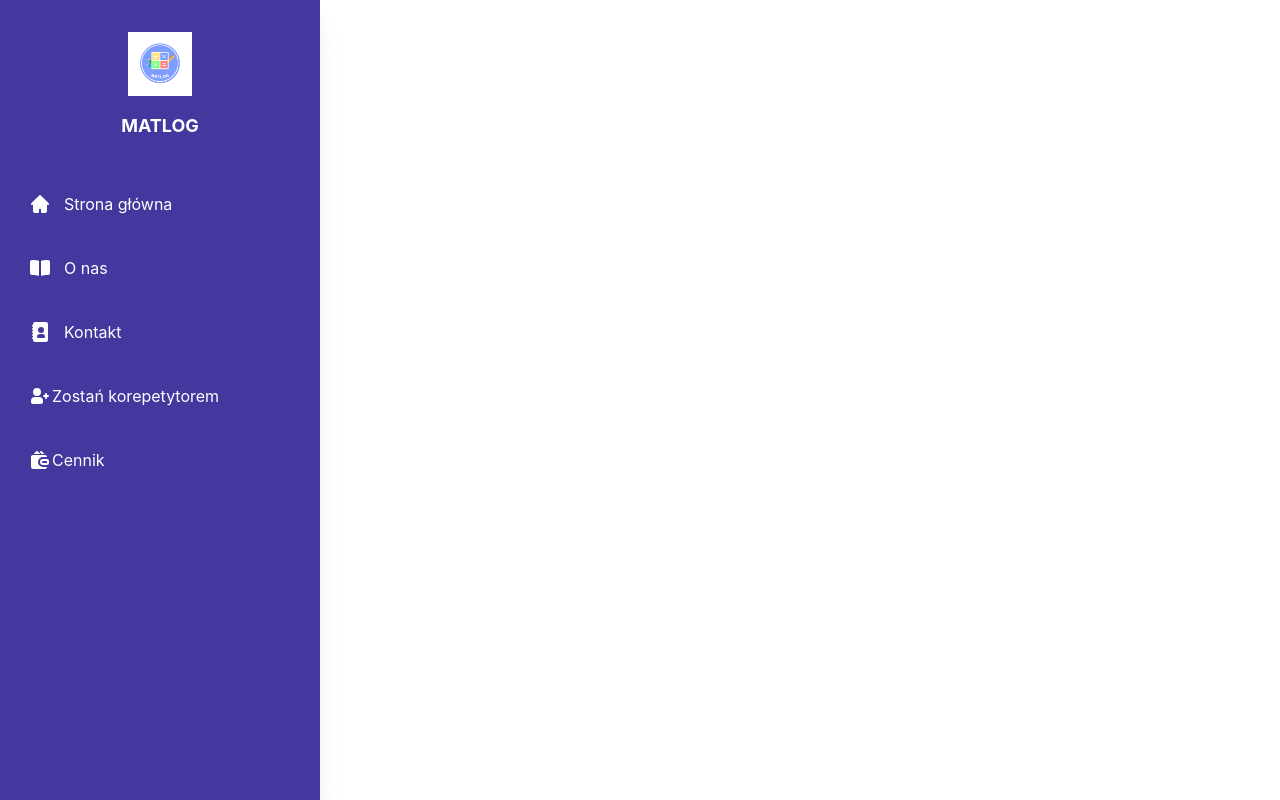
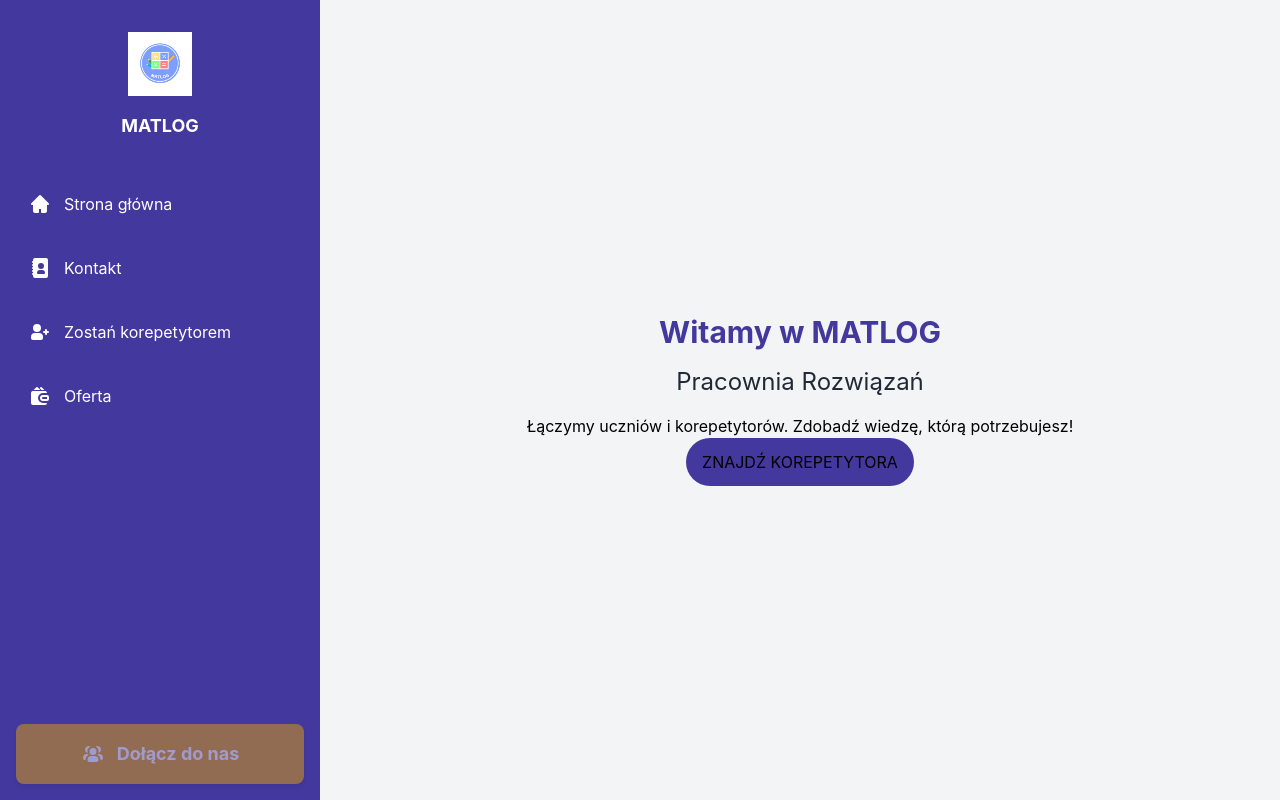
Before and after one commit to s29420-pj/MATLOG-Frontend-, an Angular app: page / in a window 1280 px wide. Built offline with nearby package versions, Linux system fonts and the light colour scheme.

Commit message:
Add information on homepage

```diff
--- a/src/app/auth/register/register.component.html
+++ b/src/app/auth/register/register.component.html
@@ -63,7 +63,6 @@
           Hasło jest wymagane.
         </div>
       </div>
-      <!-- Przycisk -->
       <div class="text-center">
         <button class="w-full bg-indigo-600 text-white py-2 rounded-lg hover:bg-indigo-700">Zarejestruj się</button>
       </div>
--- a/src/app/home/home.component.html
+++ b/src/app/home/home.component.html
@@ -15,15 +15,15 @@
         Strona główna
       </button>
       </div>
-      <div class="hover:bg-indigo-700">
-      <button
-        class="flex items-center p-3 rounded-lg hover:bg-indigo-700">
-        <svg class="w-6 h-6 mr-3 text-white" xmlns="http://www.w3.org/2000/svg" fill="currentColor" viewBox="0 0 24 24">
-          <path fill-rule="evenodd" d="M11 4.717c-2.286-.58-4.16-.756-7.045-.71A1.99 1.99 0 0 0 2 6v11c0 1.133.934 2.022 2.044 2.007 2.759-.038 4.5.16 6.956.791V4.717Zm2 15.081c2.456-.631 4.198-.829 6.956-.791A2.013 2.013 0 0 0 22 16.999V6a1.99 1.99 0 0 0-1.955-1.993c-2.885-.046-4.76.13-7.045.71v15.081Z" clip-rule="evenodd"/>
-        </svg>
-        O nas
-      </button>
-      </div>
+<!--      <div class="hover:bg-indigo-700">-->
+<!--      <button-->
+<!--        class="flex items-center p-3 rounded-lg hover:bg-indigo-700">-->
+<!--        <svg class="w-6 h-6 mr-3 text-white" xmlns="http://www.w3.org/2000/svg" fill="currentColor" viewBox="0 0 24 24">-->
+<!--          <path fill-rule="evenodd" d="M11 4.717c-2.286-.58-4.16-.756-7.045-.71A1.99 1.99 0 0 0 2 6v11c0 1.133.934 2.022 2.044 2.007 2.759-.038 4.5.16 6.956.791V4.717Zm2 15.081c2.456-.631 4.198-.829 6.956-.791A2.013 2.013 0 0 0 22 16.999V6a1.99 1.99 0 0 0-1.955-1.993c-2.885-.046-4.76.13-7.045.71v15.081Z" clip-rule="evenodd"/>-->
+<!--        </svg>-->
+<!--        O nas-->
+<!--      </button>-->
+<!--      </div>-->
       <div class="hover:bg-indigo-700">
       <button
         class="flex items-center p-3 rounded-lg hover:bg-indigo-700">
@@ -36,7 +36,7 @@
       <div class="hover:bg-indigo-700">
       <button
         class="flex items-center p-3 rounded-lg hover:bg-indigo-700">
-        <svg class="w-6 h-6 text-white" aria-hidden="true" xmlns="http://www.w3.org/2000/svg" width="24" height="24" fill="currentColor" viewBox="0 0 24 24">
+        <svg class="w-6 h-6 mr-3 text-white" aria-hidden="true" xmlns="http://www.w3.org/2000/svg" width="24" height="24" fill="currentColor" viewBox="0 0 24 24">
           <path fill-rule="evenodd" d="M9 4a4 4 0 1 0 0 8 4 4 0 0 0 0-8Zm-2 9a4 4 0 0 0-4 4v1a2 2 0 0 0 2 2h8a2 2 0 0 0 2-2v-1a4 4 0 0 0-4-4H7Zm8-1a1 1 0 0 1 1-1h1v-1a1 1 0 1 1 2 0v1h1a1 1 0 1 1 0 2h-1v1a1 1 0 1 1-2 0v-1h-1a1 1 0 0 1-1-1Z" clip-rule="evenodd"/>
         </svg>
         Zostań korepetytorem
@@ -45,13 +45,28 @@
       <div class="hover:bg-indigo-700">
       <button
         class="flex items-center p-3 rounded-lg hover:bg-indigo-700">
-        <svg class="w-6 h-6 text-white" aria-hidden="true" xmlns="http://www.w3.org/2000/svg" width="24" height="24" fill="currentColor" viewBox="0 0 24 24">
+        <svg class="w-6 h-6 mr-3 text-white" aria-hidden="true" xmlns="http://www.w3.org/2000/svg" width="24" height="24" fill="currentColor" viewBox="0 0 24 24">
           <path fill-rule="evenodd" d="M12 14a3 3 0 0 1 3-3h4a2 2 0 0 1 2 2v2a2 2 0 0 1-2 2h-4a3 3 0 0 1-3-3Zm3-1a1 1 0 1 0 0 2h4v-2h-4Z" clip-rule="evenodd"/>
           <path fill-rule="evenodd" d="M12.293 3.293a1 1 0 0 1 1.414 0L16.414 6h-2.828l-1.293-1.293a1 1 0 0 1 0-1.414ZM12.414 6 9.707 3.293a1 1 0 0 0-1.414 0L5.586 6h6.828ZM4.586 7l-.056.055A2 2 0 0 0 3 9v10a2 2 0 0 0 2 2h12a2 2 0 0 0 2-2h-4a5 5 0 0 1 0-10h4a2 2 0 0 0-1.53-1.945L17.414 7H4.586Z" clip-rule="evenodd"/>
         </svg>
-        Cennik
+        Oferta
       </button>
       </div>
     </nav>
+    <div class="mt-auto">
+      <button class="flex items-center justify-center w-full py-4 px-6 bg-[#E3A008] rounded-lg hover:bg-[#d39607] text-white text-lg font-bold shadow-md animate-pulse">
+        <svg class="w-6 h-6 mr-3 text-white" aria-hidden="true" xmlns="http://www.w3.org/2000/svg" width="24" height="24" fill="currentColor" viewBox="0 0 24 24">
+          <path fill-rule="evenodd" d="M12 6a3.5 3.5 0 1 0 0 7 3.5 3.5 0 0 0 0-7Zm-1.5 8a4 4 0 0 0-4 4 2 2 0 0 0 2 2h7a2 2 0 0 0 2-2 4 4 0 0 0-4-4h-3Zm6.82-3.096a5.51 5.51 0 0 0-2.797-6.293 3.5 3.5 0 1 1 2.796 6.292ZM19.5 18h.5a2 2 0 0 0 2-2 4 4 0 0 0-4-4h-1.1a5.503 5.503 0 0 1-.471.762A5.998 5.998 0 0 1 19.5 18ZM4 7.5a3.5 3.5 0 0 1 5.477-2.889 5.5 5.5 0 0 0-2.796 6.293A3.501 3.501 0 0 1 4 7.5ZM7.1 12H6a4 4 0 0 0-4 4 2 2 0 0 0 2 2h.5a5.998 5.998 0 0 1 3.071-5.238A5.505 5.505 0 0 1 7.1 12Z" clip-rule="evenodd"/>
+        </svg>
+        Dołącz do nas
+      </button>
   </div>
+  </div>
+  <div class="w-3/4 bg-gray-100 flex flex-col justify-center items-center p-8">
+    <h1 class="text-3xl font-bold text-indigo-800 mb-4">Witamy w MATLOG</h1>
+    <h2 class="text-2xl text-gray-800 mb-4">Pracownia Rozwiązań</h2>
+    <h3>Łączymy uczniów i korepetytorów. Zdobadź wiedzę, którą potrzebujesz!</h3>
+    <button class="py-3 pr-4 pl-4 rounded-full bg-indigo-800">ZNAJDŹ KOREPETYTORA</button>
+
 </div>
+</div>
```
